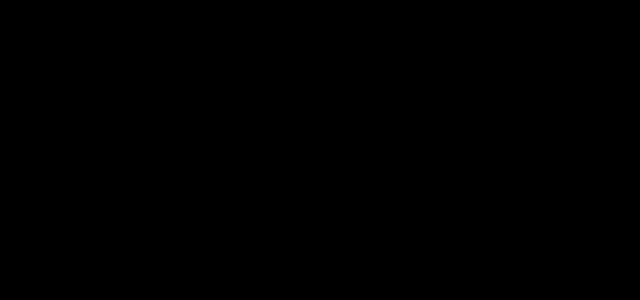
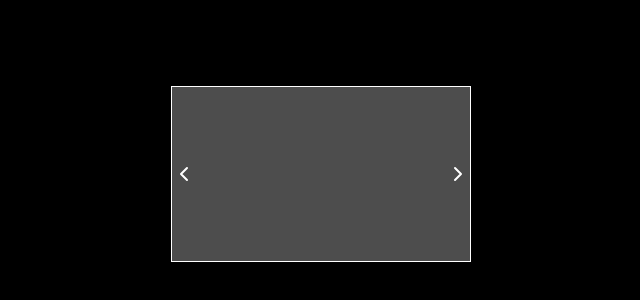
Before and after one commit to BiellSouza/Portfolio-Front, a React (Vite) app: page /slideDown in a window 1280 px wide. Before the commit this address had no page. Shown: the part 226-526 px from the top of the page, without its empty margins (319-959 px from the left). Built offline with nearby package versions, Linux system fonts and the light colour scheme.

Commit message:
fix: script de monitoramento

```diff
--- a/index.html
+++ b/index.html
@@ -20,5 +20,10 @@
   <body>
     <div id="root"></div>
     <script type="module" src="/src/main.jsx"></script>
+    <script
+      src="https://cdn.counter.dev/script.js"
+      data-id="3e3de0d7-ff13-4fbe-bf1d-3d84732fa990"
+      data-utcoffset="-3"
+    ></script>
   </body>
 </html>
--- a/src/main.jsx
+++ b/src/main.jsx
@@ -12,6 +12,7 @@ import ExerciciosJS from './pages/projetos/exerciciosJavaScript/ExerciciosJS'
 import Financas from './pages/estudos/Financas'
 import Semaforo from './pages/projetos/Semaforo'
 import CalculadoraIMC from './pages/estudos/CalculadoraIMC'
+import SlideDown from './pages/estudos/SlideDown'
 
 createRoot(document.getElementById('root')).render(
   <StrictMode>
@@ -33,12 +34,13 @@ createRoot(document.getElementById('root')).render(
         />
 
         <Route path="/estudos" element={<Estudos />} />
-        <Route path="/projeto" element={<InteractiveLampada />} />
-        <Route path="/projeto1" element={<ListaInterativa />} />
-        <Route path="/projeto2" element={<Semaforo />} />
-        <Route path="/exercicios" element={<ExerciciosJS />} />
+        <Route path="/lampada" element={<InteractiveLampada />} />
+        <Route path="/lista" element={<ListaInterativa />} />
+        <Route path="/semaforo" element={<Semaforo />} />
+        <Route path="/imc" element={<CalculadoraIMC />} />
         <Route path="/financeiro" element={<Financas />} />
-        <Route path="/imc" element={<CalculadoraIMC />} />
+        <Route path="/slideDown" element={<SlideDown />} />
+        {/* <Route path="/exercicios" element={<ExerciciosJS />} /> */}
       </Routes>
     </BrowserRouter>
   </StrictMode>
--- /dev/null
+++ b/src/pages/estudos/SlideDown.jsx
@@ -0,0 +1,22 @@
+import React from 'react'
+import { ChevronLeft, ChevronRight } from 'lucide-react'
+
+function SlideDown() {
+  return (
+    <div className="w-full h-screen flex justify-center items-center">
+      <div className="border border-white bg-white/30 w-[300px] h-44 ">
+        <div className="flex justify-between items-center h-full">
+          {' '}
+          <div className="text-white flex w-fit hover:scale-105 transition-all duration-300 cursor-pointer justify-start items-start">
+            <ChevronLeft width={24} />
+          </div>
+          <div className="text-white flex w-fit hover:scale-105 transition-all duration-300 cursor-pointer justify-end items-center">
+            <ChevronRight width={24} />
+          </div>
+        </div>
+      </div>
+    </div>
+  )
+}
+
+export default SlideDown
```
